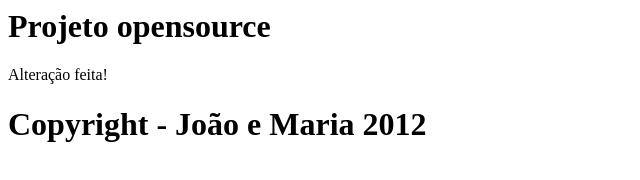
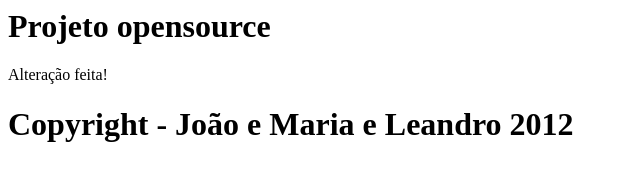
Before and after one commit to jcfonsecagit/projeto_opensource, a plain HTML site: page index.html in a window 1280 px wide. Shown: the whole page, without its empty margins (0-640 px from the left). Drawn offline with Linux system fonts and the light colour scheme.

Commit message:
leandro no copyright

```diff
--- a/index.html
+++ b/index.html
@@ -5,6 +5,6 @@
   <body>
     <h1>Projeto opensource</h1>
 	<p>Alteração feita!</p>
-    <h1>Copyright - João e Maria 2012</h1>
+    <h1>Copyright - João e Maria e Leandro 2012</h1>
   </body>
 </html>
```
